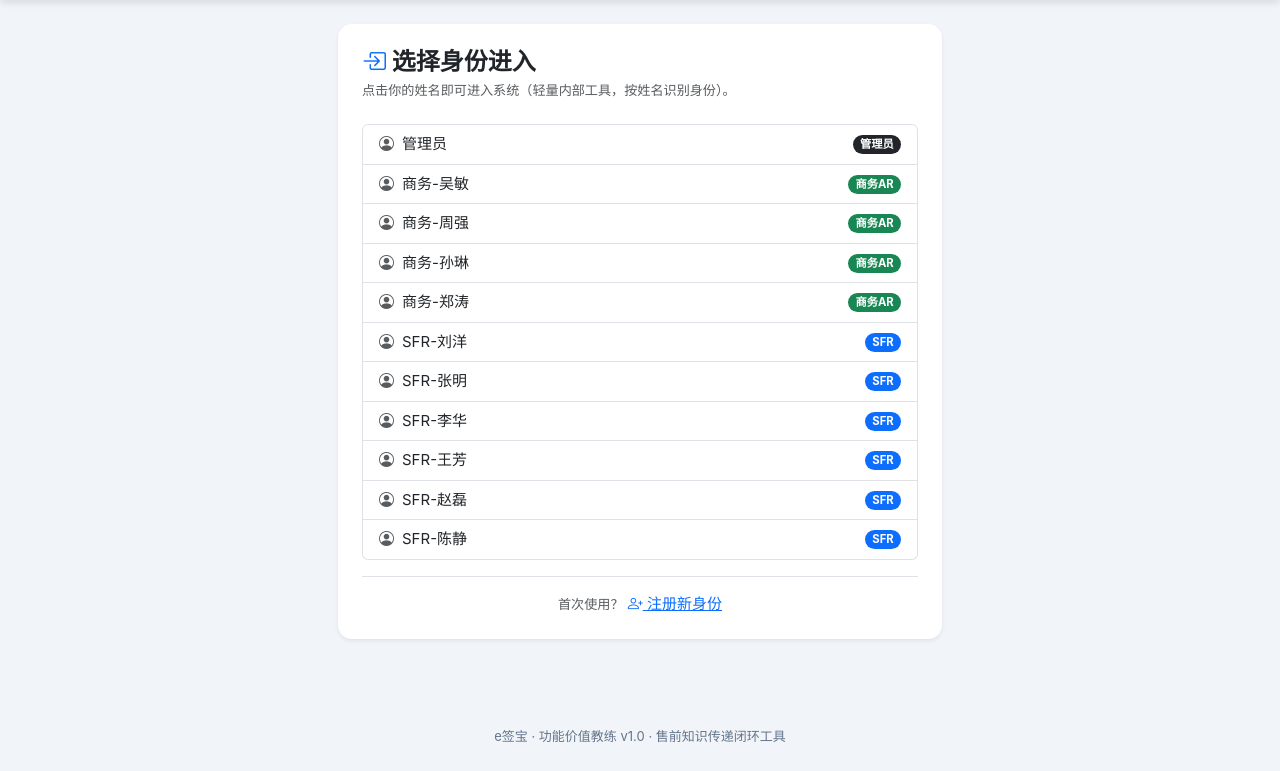
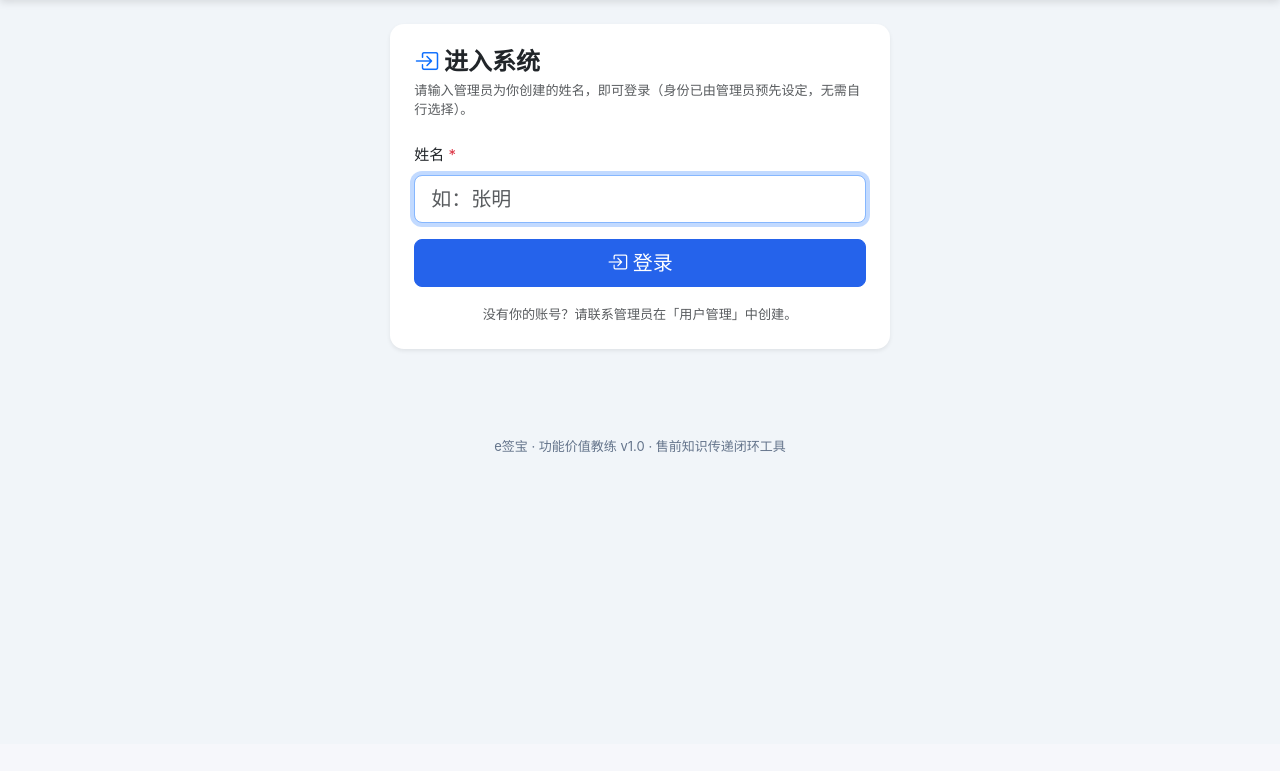
Before and after one commit to cg991107-sudo/esign-feature-coach, a Flask app: page /login in a window 1280 px wide. Shown: the part 56-827 px from the top of the page. After the commit the page ends 509 px from the top, so only its background shows below. Run offline with Flask 3, Linux system fonts and the light colour scheme; data comes from the database, SQL or seed files in the repository.

Commit message:
登录改版：管理员预创建用户 + 姓名登录（取消自助注册）
- /login 改为 GET/POST：用户仅填写姓名即可进入，身份由管理员预先设定
- 移除自助注册 /register 路由与 register.html（普通成员不再能自行注册/选身份）
- 移除未鉴权的 /users/<uid>/switch 切换路由（避免越权登录风险）
- 未知/空姓名：提示'未找到该用户，请联系管理员创建账号'，停留在登录页
- /users/add 仍为管理员专属，用于预创建全部成员(SFR/商务AR/管理员)并设身份
- users.html 帮助文案更新为新模型说明
- AR/SFR 仍看不到用户管理页（@require_role('admin') 保护）

```diff
--- a/app.py
+++ b/app.py
@@ -204,52 +204,25 @@ def stats():
 
 # ---------- 路由：登录 / 注册 / 退出 ----------
 
-@app.route("/login")
+@app.route("/login", methods=["GET", "POST"])
 def login_page():
-    """登录页：列出已注册用户，点击即以此身份进入；新用户点下方去注册。"""
-    if session.get("uid"):
-        return redirect(url_for("index"))
-    db = get_db()
-    users = db.execute("SELECT * FROM users ORDER BY role, name").fetchall()
-    return render_template("login.html", users=users)
-
-
-@app.route("/users/<int:uid>/switch")
-def switch_user(uid):
-    """登录页点击某用户即以此身份进入（轻量内部工具，按名识别身份）。"""
-    session["uid"] = uid
-    db = get_db()
-    u = db.execute("SELECT * FROM users WHERE id=?", (uid,)).fetchone()
-    if u:
-        flash(f"已登录：{u['name']}", "info")
-    return redirect(url_for("index"))
-
-
-@app.route("/register", methods=["GET", "POST"])
-def register_page():
-    """首次使用：自助注册，填写姓名 + 身份（SFR / 商务AR）。"""
+    """登录页：已注册用户填写姓名即可进入，身份由管理员预先设定。"""
     if session.get("uid"):
         return redirect(url_for("index"))
     if request.method == "POST":
-        name = request.form.get("name", "").strip()
-        role = request.form.get("role", "business")
+        name = (request.form.get("name") or "").strip()
         if not name:
             flash("请输入姓名", "danger")
-            return redirect(url_for("register_page"))
-        if role not in ("sfr", "business"):
-            role = "business"
+            return render_template("login.html")
         db = get_db()
-        try:
-            cur = db.execute("INSERT INTO users(name,role) VALUES(?,?)", (name, role))
-            db.commit()
-            uid = cur.lastrowid
-            session["uid"] = uid
-            flash(f"注册成功，欢迎 {name}！如身份选错，可联系管理员修改。", "success")
-            return redirect(url_for("index"))
-        except sqlite3.IntegrityError:
-            flash("该姓名已注册，请直接登录或换一个姓名", "danger")
-            return redirect(url_for("register_page"))
-    return render_template("register.html")
+        u = db.execute("SELECT * FROM users WHERE name=?", (name,)).fetchone()
+        if not u:
+            flash("未找到该用户，请联系管理员创建账号", "danger")
+            return render_template("login.html")
+        session["uid"] = u["id"]
+        flash(f"已登录：{u['name']}", "info")
+        return redirect(url_for("index"))
+    return render_template("login.html")
 
 
 @app.route("/logout")
--- a/templates/login.html
+++ b/templates/login.html
@@ -2,30 +2,20 @@
 {% block title %}登录{% endblock %}
 {% block content %}
 <div class="row justify-content-center">
-  <div class="col-md-7 col-lg-6">
+  <div class="col-md-6 col-lg-5">
     <div class="card shadow-sm">
       <div class="card-body p-4">
-        <h4 class="fw-bold mb-1"><i class="bi bi-box-arrow-in-right text-primary"></i> 选择身份进入</h4>
-        <p class="text-muted small mb-4">点击你的姓名即可进入系统（轻量内部工具，按姓名识别身份）。</p>
-
-        {% if users %}
-        <div class="list-group mb-3">
-          {% for usr in users %}
-          <a href="{{url_for('switch_user',uid=usr.id)}}" class="list-group-item list-group-item-action d-flex justify-content-between align-items-center">
-            <span><i class="bi bi-person-circle me-2 text-muted"></i>{{usr.name}}</span>
-            {% if usr.role=='sfr' %}<span class="badge bg-primary rounded-pill">SFR</span>
-            {% elif usr.role=='business' %}<span class="badge bg-success rounded-pill">商务AR</span>
-            {% else %}<span class="badge bg-dark rounded-pill">管理员</span>{% endif %}
-          </a>
-          {% endfor %}
-        </div>
-        {% else %}
-        <div class="alert alert-warning">还没有注册用户，请先注册。</div>
-        {% endif %}
-
-        <div class="text-center border-top pt-3">
-          <span class="text-muted small">首次使用？</span>
-          <a href="{{url_for('register_page')}}"><i class="bi bi-person-plus"></i> 注册新身份</a>
+        <h4 class="fw-bold mb-1"><i class="bi bi-box-arrow-in-right text-primary"></i> 进入系统</h4>
+        <p class="text-muted small mb-4">请输入管理员为你创建的姓名，即可登录（身份已由管理员预先设定，无需自行选择）。</p>
+        <form method="post" action="{{url_for('login_page')}}">
+          <div class="mb-3">
+            <label class="form-label">姓名 <span class="text-danger">*</span></label>
+            <input type="text" name="name" class="form-control form-control-lg" placeholder="如：张明" required autofocus>
+          </div>
+          <button class="btn btn-brand w-100 btn-lg"><i class="bi bi-box-arrow-in-right"></i> 登录</button>
+        </form>
+        <div class="text-center mt-3">
+          <span class="text-muted small">没有你的账号？请联系管理员在「用户管理」中创建。</span>
         </div>
       </div>
     </div>
--- a/templates/users.html
+++ b/templates/users.html
@@ -30,7 +30,7 @@
     <div class="card mt-3">
       <div class="card-body small text-muted">
         <p class="mb-1"><i class="bi bi-lightbulb text-warning"></i> <strong>身份管理说明</strong></p>
-        <p class="mb-0">普通成员首次打开系统会自助注册（SFR / 商务AR）。若有人选错身份，由管理员在此页面的「修改身份」下拉框纠正。用户管理页仅管理员可见。</p>
+        <p class="mb-0">管理员在此预先创建全部成员（SFR / 商务AR / 管理员）并设定其身份。成员打开系统后只需填写姓名即可进入，无需自助注册。若需调整某人身份，使用本页「修改身份」下拉框。</p>
       </div>
     </div>
   </div>
```
Also changed, not shown: templates/register.html (deleted, +0 -33 lines).
